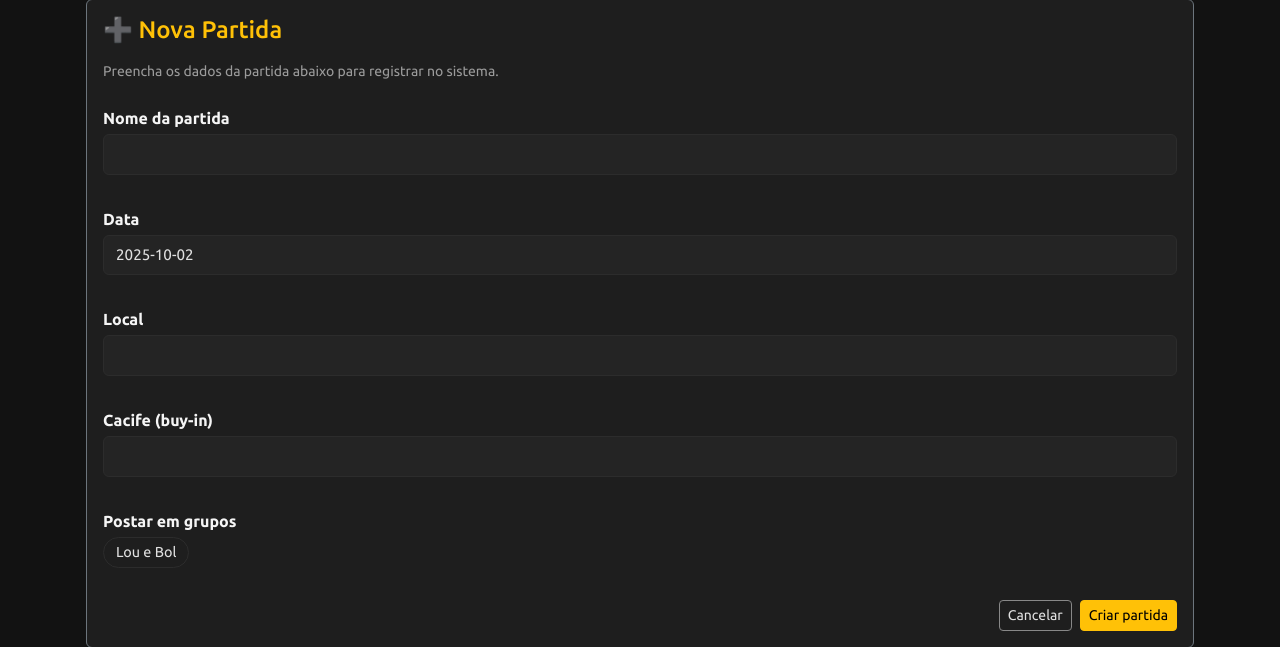
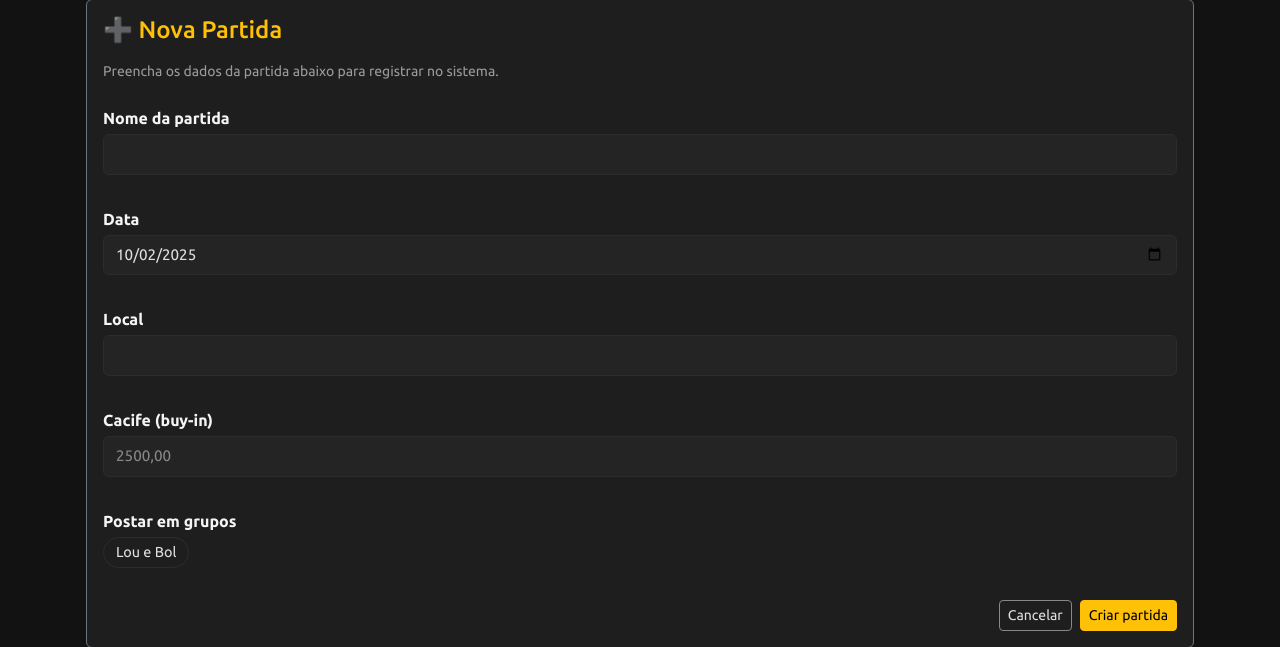
Before and after one commit to viniaraujo68/pokerdex-v2, a Django app: page /create/game in a window 1280 px wide. Shown: the part 111-758 px from the top of the page. Run offline with Django 5.2, Linux system fonts and the light colour scheme; a user stored in the database is signed in; data comes from the database, SQL or seed files in the repository; some web fonts are replaced.

Commit message:
feat: customize field inputs

```diff
--- a/core/forms.py
+++ b/core/forms.py
@@ -41,6 +41,17 @@
     class Meta:
         model = Game
         fields = ["title", "date", "location", "buy_in"]
+        widgets = {
+            "date": forms.DateInput(attrs={"type": "date", "class": "form-control"}),
+            "buy_in": forms.NumberInput(
+                attrs={
+                    "class": "form-control money-input",
+                    "inputmode": "decimal",
+                    "step": "1.00",
+                    "placeholder": "2500,00"
+                },
+            )
+        }
 
     def __init__(self, *args, user=None, **kwargs):
         super().__init__(*args, **kwargs)
@@ -69,37 +80,37 @@
     def __init__(self, *args, game=None, **kwargs):
         super().__init__(*args, **kwargs)
         self.game = game or getattr(self.instance, "game", None)
-        if self.game:
-            self.instance.game = self.game
+        if not self.game:
+            return
 
-            group_ids = list(self.game.groups.values_list("id", flat=True))
+        self.instance.game = self.game
 
-            if group_ids:
-                # usuários que são membros de TODOS os grupos (interseção)
-                eligible_players = (
-                    User.objects
-                    .filter(group_memberships__group_id__in=group_ids)  # <-- corrigido
-                    .annotate(
-                        gcount=Count(
-                            "group_memberships__group_id",               # <-- corrigido
-                            filter=Q(group_memberships__group_id__in=group_ids),
-                            distinct=True,
-                        )
-                    )
-                    .filter(gcount=len(group_ids))
-                )
-            else:
-                eligible_players = User.objects.none()
+        group_ids = list(self.game.groups.values_list("id", flat=True))
 
-            already_in_game = GameParticipation.objects.filter(
-                game=self.game
-            ).values_list("player_id", flat=True)
-            eligible_players = eligible_players.exclude(pk__in=already_in_game)
+        if group_ids:
+            eligible_players = User.objects.all()
+            for gid in group_ids:
+                eligible_players = eligible_players.filter(group_memberships__group_id=gid)
+            eligible_players = eligible_players.distinct()
+        else:
+            eligible_players = User.objects.none()
 
-            if self.instance.pk and getattr(self.instance, "player_id", None):
-                eligible_players = User.objects.filter(pk=self.instance.player_id) | eligible_players
+        already_in_game = list(
+            GameParticipation.objects
+            .filter(game=self.game)
+            .values_list("player_id", flat=True)
+        )
 
-            self.fields["player"].queryset = eligible_players.order_by("username")
+
+        if self.instance.pk and getattr(self.instance, "player_id", None):
+            try:
+                already_in_game.remove(self.instance.player_id)
+            except ValueError:
+                pass
+
+        eligible_players = eligible_players.exclude(pk__in=already_in_game)
+
+        self.fields["player"].queryset = eligible_players.order_by("username")
 
     def clean_player(self):
         player = self.cleaned_data.get("player")
@@ -107,14 +118,12 @@
         if not player or not game:
             return player
 
-        # evita duplicata
         qs = GameParticipation.objects.filter(game=game, player=player)
         if self.instance.pk:
             qs = qs.exclude(pk=self.instance.pk)
         if qs.exists():
             raise forms.ValidationError("Este jogador já foi adicionado a esta partida.")
 
-        # defesa extra: garantir que pertence a TODOS os grupos do jogo
         group_ids = list(game.groups.values_list("id", flat=True))
         if group_ids:
             count_in_groups = (
@@ -127,8 +136,8 @@
                 raise forms.ValidationError(
                     "Este jogador não pertence a todos os grupos nos quais a partida foi postada."
                 )
+        return player
 
-        return player
 
 
 class LoginForm(AuthenticationForm):
--- a/core/static/css/style.css
+++ b/core/static/css/style.css
@@ -769,3 +769,20 @@
 .my-groups-section {
   margin-bottom: 5rem;
 }
+
+.money-input {
+  padding-left: 2rem;
+  background: var(--textarea);
+  border: 1px solid var(--border);
+  border-radius: 6px;
+  color: var(--text);
+  position: relative;
+}
+.money-input::before {
+  content: "R$";
+  position: absolute;
+  left: .75rem;
+  top: 50%;
+  transform: translateY(-50%);
+  color: var(--muted);
+}
```
